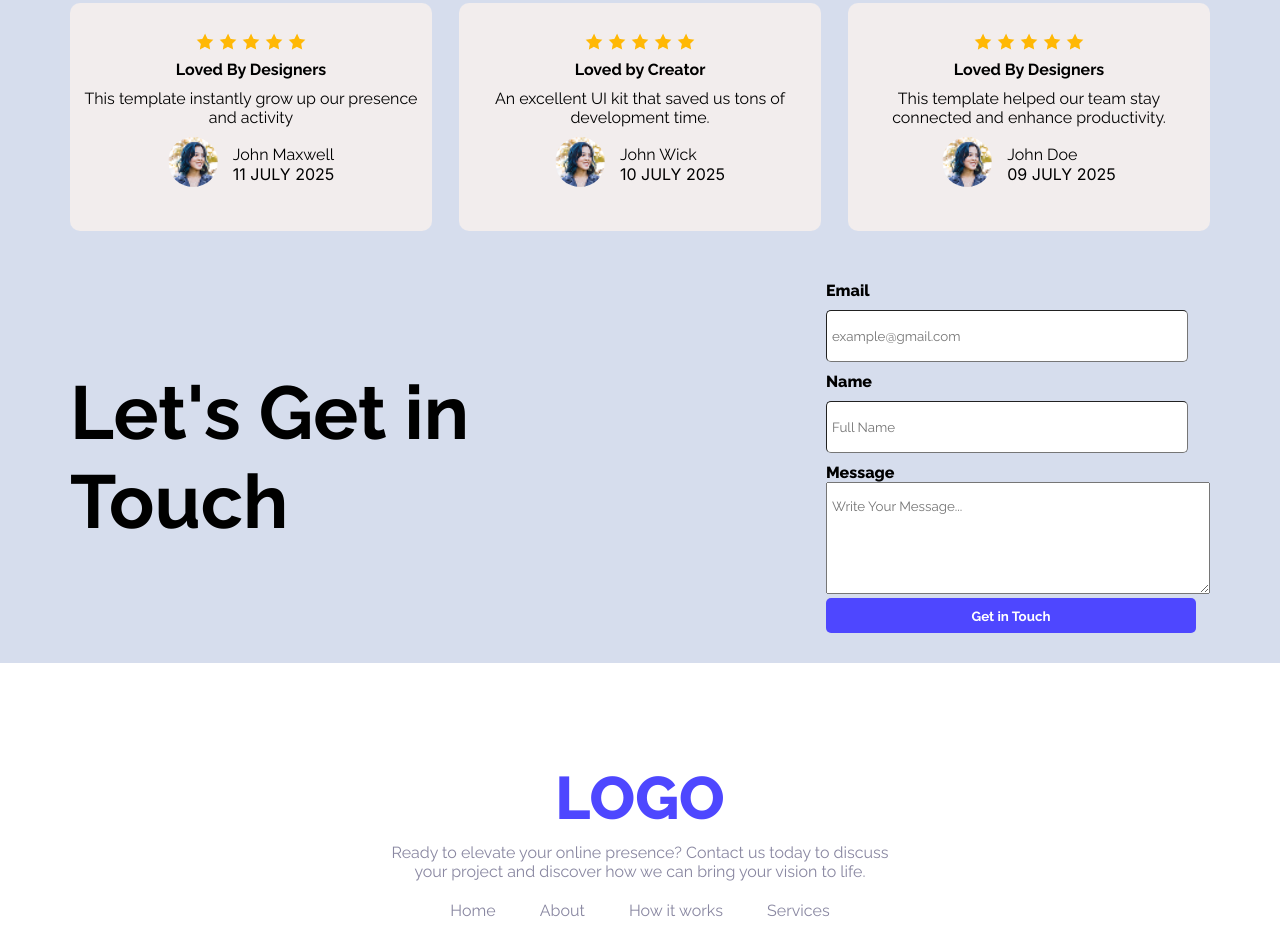
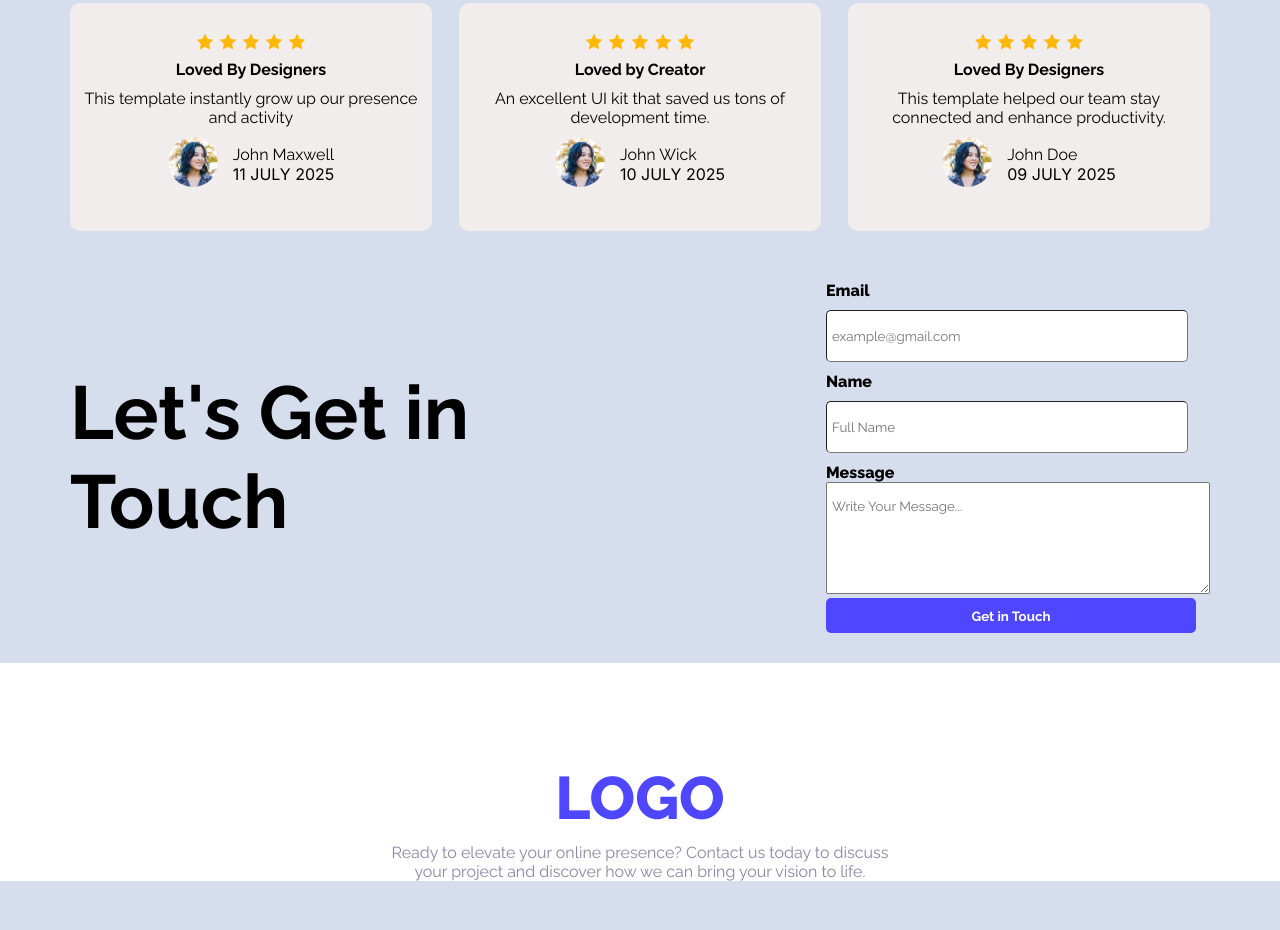
Before and after one commit to TH-Rongon/My-first-project, a plain HTML site: page index.html in a window 1280 px wide. Shown: the part 1668-2598 px from the top of the page. After the commit the page ends 2559 px from the top, so only its background shows below. Drawn offline with Linux system fonts and the light colour scheme.

Commit message:
Final Submission

```diff
--- a/index.html
+++ b/index.html
@@ -185,12 +185,12 @@
         </p>
       </div>
       <div class="footer-nav">
-        <ol>
+        <!-- <ol>
           <li><a href="/">Home</a></li>
           <li><a href="/">About</a></li>
-          <li><a href="/">How it works</a></li>
+          <li><a href="/">How it Works</a></li>
           <li><a href="/">Services</a></li>
-        </ol>
+        </ol> -->
       </div>
     </footer>
   </body>
```
